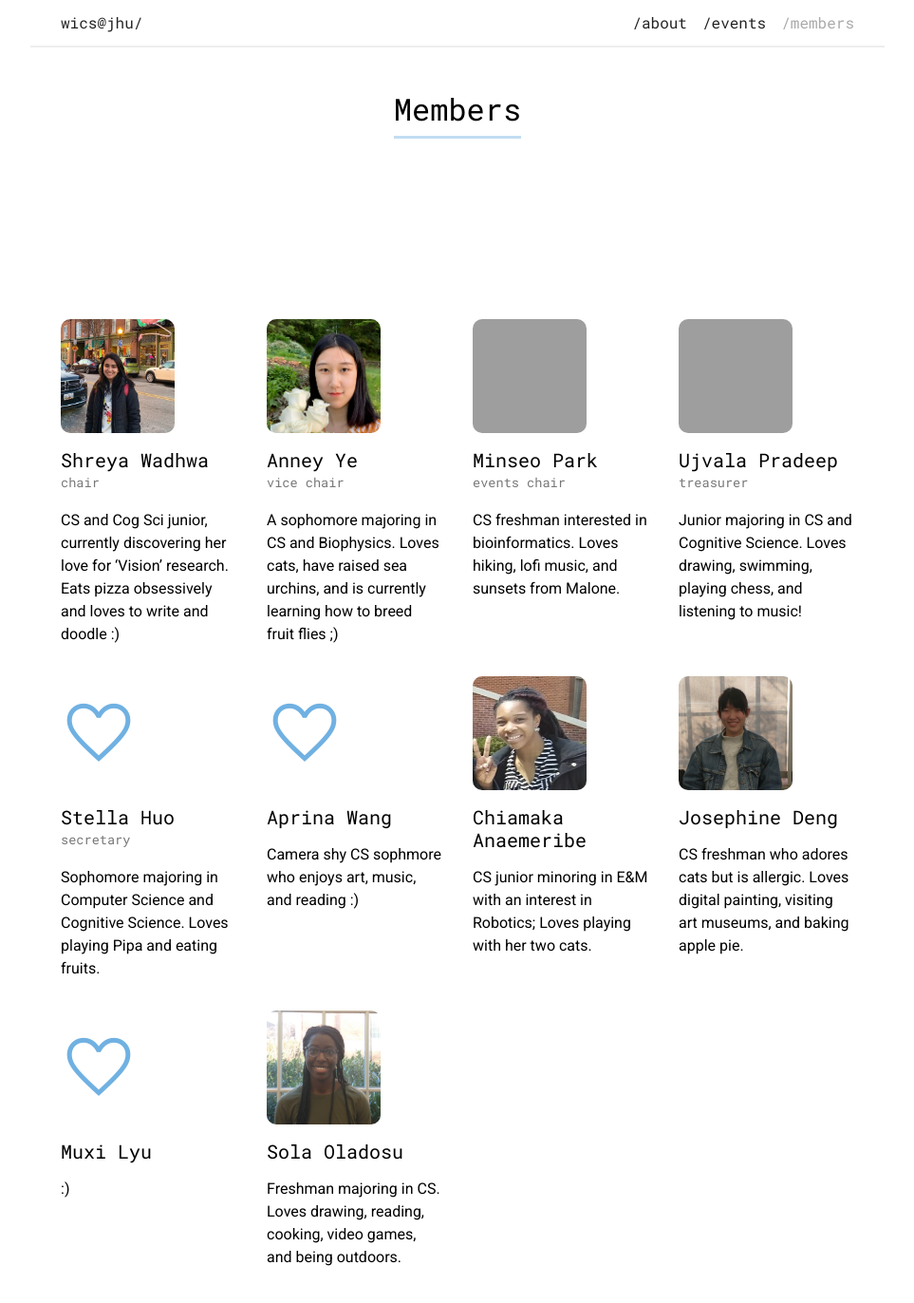
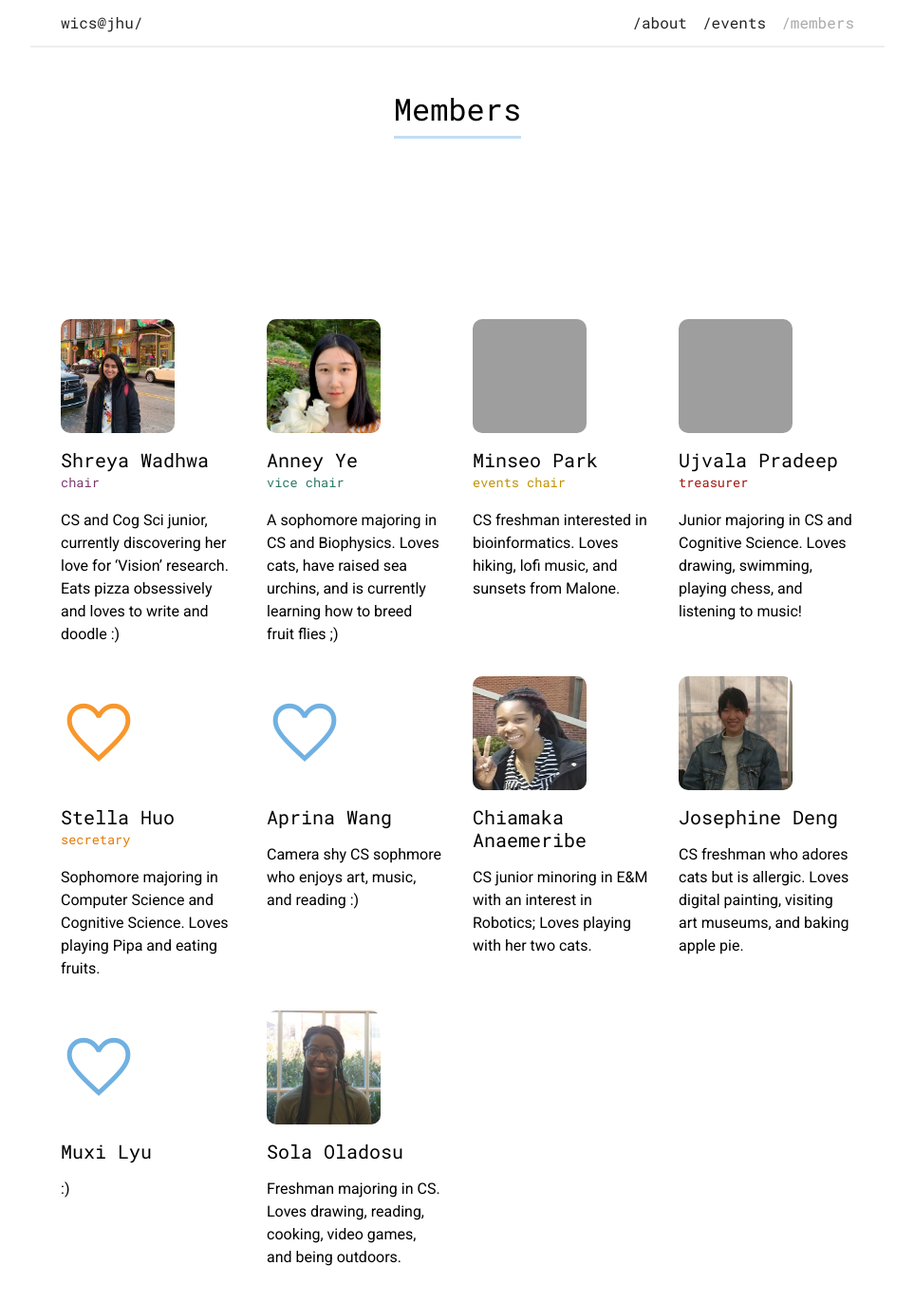
Before and after one commit to WiCSJHU/wicsjhu.github.io, a Jekyll site: the page built from members.md, in a window 1280 px wide and 1400 px high, scrolled down 42 px. Shown: the top 1372 px of the window at 95% size, without its empty margins (158-1121 px from the left). Built offline with Jekyll 4.4.1, drawn with Linux system fonts in a browser that asks for light colours; grey boxes are pictures that could not be loaded.

Commit message:
Add colors to member positions

```diff
--- a/_sass/main.scss
+++ b/_sass/main.scss
@@ -60,7 +60,7 @@ p:last-of-type {
 }
 
 a {
-    color: #222;
+    color: $gray-dark;
 }
 
 header {
@@ -93,7 +93,7 @@ iframe {
     li, .nav-title {
         font-family: $font-family-title;
         text-transform: lowercase;
-        color: #aaa;
+        color: $gray-light;
     }
     li:before, .nav-title:after {
         content: "/";
@@ -103,12 +103,12 @@ iframe {
         color: inherit;
     }
     .nav-link {
-        color: #222;
+        color: $gray-dark;
     }
     .nav-link:focus,
     .nav-link:hover {
         font-weight: 500;
-        color: $wics-blue;
+        color: $primary-color;
     }
 }
 
@@ -167,7 +167,7 @@ iframe {
     .contact-icon {
         font-size: 2em;
         width: max-content;
-        color: $wics-blue;
+        color: $primary-color;
     }
     .contact-info {
         display: flex;
@@ -198,7 +198,7 @@ iframe {
     .member-icon {
         font-size: 5em;
         width: max-content;
-        color: $wics-blue;
+        color: $primary-color;
     }
     .member-info {
         margin: 1em 0;
@@ -207,6 +207,76 @@ iframe {
         font-family: $font-family-title;
         text-transform: lowercase;
         font-size: .85em;
-        color: #777;
+        color: $gray;
     }
 }
+
+.member.chair {
+    .member-icon {
+        color: $purple;
+    }
+    .member-position {
+        color: $purple-dark;
+    }
+}
+
+.member.vice-chair {
+    .member-icon {
+        color: $green;
+    }
+    .member-position {
+        color: $green-dark;
+    }
+}
+
+.member.events-chair {
+    .member-icon {
+        color: $yellow;
+    }
+    .member-position {
+        color: $yellow-dark;
+    }
+}
+
+.member.treasurer {
+    .member-icon {
+        color: $red;
+    }
+    .member-position {
+        color: $red-dark;
+    }
+}
+
+.member.secretary {
+    .member-icon {
+        color: $orange;
+    }
+    .member-position {
+        color: $orange-dark;
+    }
+}
+
+.orange {
+    color: $orange;
+    border-color: $orange-light;
+}
+
+.yellow {
+    color: $yellow;
+    border-color: $yellow-light;
+}
+
+.green {
+    color: $green;
+    border-color: $green-light;
+}
+
+.blue {
+    color: $blue;
+    border-color: $blue-light;
+}
+
+.purple {
+    color: $purple;
+    border-color: $purple-light;
+}
--- a/_sass/variables.scss
+++ b/_sass/variables.scss
@@ -2,15 +2,40 @@ $font-family-title: 'Roboto Mono', Georgia, serif;
 $font-family-body: 'Roboto', Helvetica, sans-serif;
 
 $wics-blue: #70b1e2;
+$wics-blue-light: #c2ddf3;
+$wics-blue-dark: #1f6397;
 
-$primary-color: $wics-blue;
-$primary-color-light: #c2ddf3;
-$primary-color-dark: #1f6397;
+$gray: #777;
+$gray-light: #aaa;
+$gray-dark: #222;
 
-$accent-color: #f4623a;
-$accent-color-dark: #923a22;
-$accent-color-light: #fbcfc3;
-$accent-color-lightest: #fdefeb;
+$red: #f26259;
+$red-light: #fbc9c6;
+$red-dark: #a1150d;
+
+$orange: #f8972b;
+$orange-light: #fef4e9;
+$orange-dark: #e17a07;
+
+$yellow: #ffc60e;
+$yellow-light: #fff0bf;
+$yellow-dark: #bf9100;
+
+$green: #47bda1;
+$green-light: #d7f1eb;
+$green-dark: #2b7765;
+
+$blue: $wics-blue;
+$blue-light: $wics-blue-light;
+$blue-dark: $wics-blue-dark;
+
+$purple: #bd6aaa;
+$purple-light: #f3e4f0;
+$purple-dark: #7b366b;
+
+$primary-color: $blue;
+$primary-color-light: $blue-light;
+$primary-color-dark: $blue-dark;
 
 $member-photo-height: 120px;
 $header-height: 200px;
--- a/members.md
+++ b/members.md
@@ -5,7 +5,8 @@ layout: default
 
 <div class="grid-wrapper">
 {% for member in site.members %}
-    <article class="member">
+    {% assign pos = member.position | downcase | split: ' ' | join: '-' %}
+    <article class="member{% if member.position %} {{ pos }}{% endif %}">
         {% if member.photo %}
         <img src="{{ member.photo }}" alt="Photo of {{ member.name }}" />
         {% else %}
```
